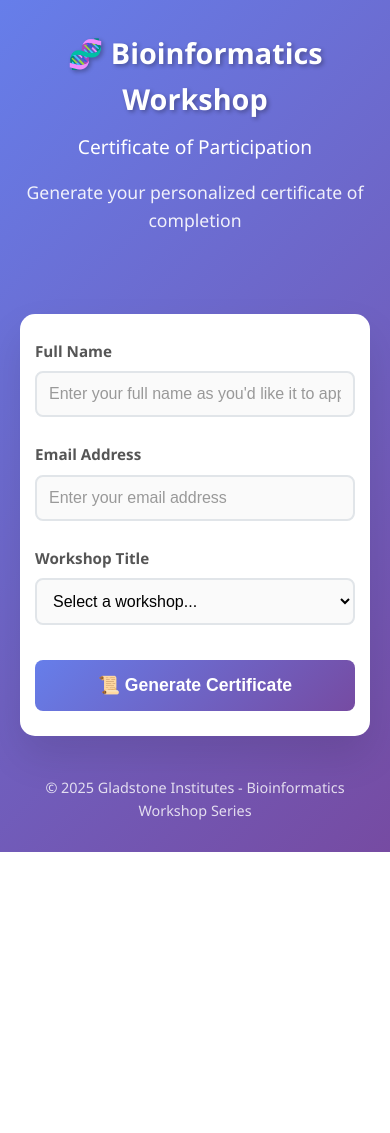
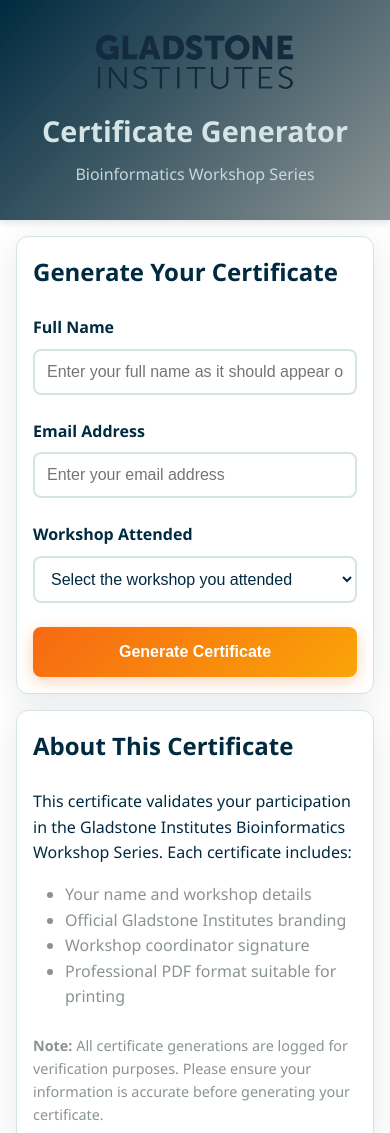
Before and after one commit to gladstone-institutes/bioinformatics-participation, a plain HTML site: page index.html in a window 390 px wide. Shown: the top 1133 px of the page. Before the commit the page ends 852 px from the top, so only its background shows below. Drawn offline with nearby package versions, Linux system fonts and the light colour scheme; no server answers.

Commit message:
style update

```diff
--- a/index.html
+++ b/index.html
@@ -8,65 +8,91 @@
     <script src="https://cdnjs.cloudflare.com/ajax/libs/jspdf/2.5.1/jspdf.umd.min.js"></script>
 </head>
 <body>
+    <!-- Header -->
+    <header class="header">
+        <div class="header-content">
+            <img src="GladstoneLogoBlu.png" alt="Gladstone Institutes" class="logo">
+            <div class="header-text">
+                <h1>Certificate Generator</h1>
+                <p>Bioinformatics Workshop Series</p>
+            </div>
+        </div>
+    </header>
+
+    <!-- Main Content -->
     <div class="container">
-        <header>
-            <h1>🧬 Bioinformatics Workshop</h1>
-            <h2>Certificate of Participation</h2>
-            <p>Generate your personalized certificate of completion</p>
-        </header>
-
-        <main>
-            <form id="certificateForm" class="certificate-form">
+        <!-- Certificate Form -->
+        <div id="certificateForm" class="card">
+            <h2>Generate Your Certificate</h2>
+            <form id="certificateFormElement">
                 <div class="form-group">
                     <label for="participantName">Full Name</label>
-                    <input
-                        type="text"
-                        id="participantName"
-                        name="participantName"
-                        placeholder="Enter your full name as you'd like it to appear"
-                        required
-                    >
+                    <input type="text" id="participantName" name="participantName" required
+                           placeholder="Enter your full name as it should appear on the certificate">
                 </div>
 
                 <div class="form-group">
                     <label for="email">Email Address</label>
-                    <input
-                        type="email"
-                        id="email"
-                        name="email"
-                        placeholder="Enter your email address"
-                        required
-                    >
+                    <input type="email" id="email" name="email" required
+                           placeholder="Enter your email address">
                 </div>
 
                 <div class="form-group">
-                    <label for="workshop">Workshop Title</label>
+                    <label for="workshop">Workshop Attended</label>
                     <select id="workshop" name="workshop" required>
-                        <option value="">Select a workshop...</option>
+                        <option value="">Select the workshop you attended</option>
+                        <!-- Options will be populated by JavaScript -->
                     </select>
                 </div>
 
-                <button type="submit" class="submit-btn">
-                    📜 Generate Certificate
+                <button type="submit" class="btn btn-primary">
+                    Generate Certificate
                 </button>
             </form>
+        </div>
 
-            <div id="loading" class="loading hidden">
+        <!-- Loading State -->
+        <div id="loading" class="card hidden">
+            <div class="loading">
                 <div class="spinner"></div>
-                <p>Generating your certificate...</p>
+                <h3>Generating Your Certificate</h3>
+                <p>Please wait while we create your personalized certificate...</p>
             </div>
+        </div>
 
-            <div id="success" class="success-message hidden">
-                <div class="success-icon">✅</div>
+        <!-- Success State -->
+        <div id="success" class="card hidden">
+            <div class="success">
+                <div class="success-icon">✓</div>
                 <h3>Certificate Generated Successfully!</h3>
-                <p>Your certificate has been downloaded. Check your Downloads folder.</p>
+                <p>Your certificate has been downloaded to your device. You can now print it or save it digitally.</p>
+                <button onclick="location.reload()" class="btn btn-secondary">
+                    Generate Another Certificate
+                </button>
             </div>
-        </main>
+        </div>
 
-        <footer>
-            <p>&copy; 2025 Gladstone Institutes - Bioinformatics Workshop Series</p>
-        </footer>
+        <!-- Information Card -->
+        <div class="card">
+            <h2>About This Certificate</h2>
+            <p>This certificate validates your participation in the Gladstone Institutes Bioinformatics Workshop Series. Each certificate includes:</p>
+            <ul style="margin: 1rem 0; padding-left: 2rem; color: #8A9394;">
+                <li>Your name and workshop details</li>
+                <li>Official Gladstone Institutes branding</li>
+                <li>Workshop coordinator signature</li>
+                <li>Professional PDF format suitable for printing</li>
+            </ul>
+            <p style="color: #8A9394; font-size: 0.9rem; margin-top: 1.5rem;">
+                <strong>Note:</strong> All certificate generations are logged for verification purposes.
+                Please ensure your information is accurate before generating your certificate.
+            </p>
+        </div>
     </div>
+
+    <!-- Footer -->
+    <footer class="footer">
+        <p>&copy; 2024 Gladstone Institutes. All rights reserved.</p>
+    </footer>
 
     <script src="script.js"></script>
 </body>
--- a/script.js
+++ b/script.js
@@ -90,7 +90,7 @@
 
 // Setup form submission handler
 function setupFormHandler() {
-    const form = document.getElementById('certificateForm');
+    const form = document.getElementById('certificateFormElement');
     form.addEventListener('submit', handleFormSubmission);
 }
 
@@ -149,48 +149,49 @@
         const pageWidth = doc.internal.pageSize.getWidth();
         const pageHeight = doc.internal.pageSize.getHeight();
 
-        // Background border
-        doc.setDrawColor(102, 126, 234);
+        // Background border (Primary dark blue)
+        doc.setDrawColor(0, 42, 64); // #002A40
         doc.setLineWidth(3);
         doc.rect(10, 10, pageWidth - 20, pageHeight - 20);
 
-        // Inner border
+        // Inner border (Light blue-gray)
+        doc.setDrawColor(213, 228, 229); // #D5E4E5
         doc.setLineWidth(1);
         doc.rect(15, 15, pageWidth - 30, pageHeight - 30);
 
         // Title
         doc.setFontSize(32);
-        doc.setTextColor(102, 126, 234);
+        doc.setTextColor(0, 42, 64); // #002A40
         doc.setFont(undefined, 'bold');
         doc.text('CERTIFICATE OF PARTICIPATION', pageWidth / 2, 40, { align: 'center' });
 
         // Subtitle
         doc.setFontSize(18);
-        doc.setTextColor(118, 75, 162);
+        doc.setTextColor(247, 105, 18); // #F76912 (Secondary orange)
         doc.setFont(undefined, 'normal');
         doc.text('Gladstone Institutes - Bioinformatics Workshop Series', pageWidth / 2, 55, { align: 'center' });
 
         // Main text
         doc.setFontSize(16);
-        doc.setTextColor(51, 51, 51);
+        doc.setTextColor(138, 147, 148); // #8A9394
         doc.text('This is to certify that', pageWidth / 2, 80, { align: 'center' });
 
         // Participant name
         doc.setFontSize(28);
         doc.setFont(undefined, 'bold');
-        doc.setTextColor(102, 126, 234);
+        doc.setTextColor(0, 212, 230); // #00D4E6 (Secondary cyan)
         doc.text(participantName, pageWidth / 2, 100, { align: 'center' });
 
         // Completion text
         doc.setFontSize(16);
         doc.setFont(undefined, 'normal');
-        doc.setTextColor(51, 51, 51);
+        doc.setTextColor(138, 147, 148); // #8A9394
         doc.text('has successfully participated in the workshop', pageWidth / 2, 120, { align: 'center' });
 
         // Workshop title
         doc.setFontSize(20);
         doc.setFont(undefined, 'bold');
-        doc.setTextColor(118, 75, 162);
+        doc.setTextColor(250, 164, 8); // #FAA408 (Secondary yellow)
 
         // Handle long workshop titles by splitting them
         const maxWidth = pageWidth - 60;
@@ -204,7 +205,7 @@
         // Date and signature area
         doc.setFontSize(12);
         doc.setFont(undefined, 'normal');
-        doc.setTextColor(51, 51, 51);
+        doc.setTextColor(0, 42, 64); // #002A40
 
         // Date (use workshop date if available, otherwise current date)
         const displayDate = workshopDate || new Date().toLocaleDateString('en-US', {
@@ -218,13 +219,23 @@
         doc.text('Zainab Yusuf Sada', pageWidth - 80, pageHeight - 40);
         doc.text('Workshop Coordinator', pageWidth - 80, pageHeight - 30);
 
-        // DNA helix decoration (simple representation)
-        doc.setDrawColor(102, 126, 234);
+        // DNA helix decoration (using accent colors)
+        doc.setDrawColor(204, 41, 163); // #CC29A3 (Secondary magenta)
         doc.setLineWidth(0.5);
         for (let i = 0; i < 20; i++) {
             const x = 25 + i * 2;
             const y1 = 25 + Math.sin(i * 0.5) * 3;
             const y2 = 25 - Math.sin(i * 0.5) * 3;
+            doc.line(x, y1, x + 1, y1);
+            doc.line(x, y2, x + 1, y2);
+        }
+
+        // Additional decorative elements on the right
+        doc.setDrawColor(0, 212, 230); // #00D4E6 (Secondary cyan)
+        for (let i = 0; i < 15; i++) {
+            const x = pageWidth - 45 + i * 1.5;
+            const y1 = pageHeight - 70 + Math.cos(i * 0.7) * 2;
+            const y2 = pageHeight - 70 - Math.cos(i * 0.7) * 2;
             doc.line(x, y1, x + 1, y1);
             doc.line(x, y2, x + 1, y2);
         }
--- a/styles.css
+++ b/styles.css
@@ -8,161 +8,164 @@
 body {
     font-family: 'Segoe UI', Tahoma, Geneva, Verdana, sans-serif;
     line-height: 1.6;
-    color: #333;
-    background: linear-gradient(135deg, #667eea 0%, #764ba2 100%);
+    color: #002A40;
+    background-color: #ffffff;
     min-height: 100vh;
 }
 
+/* Header styles */
+.header {
+    background: linear-gradient(135deg, #002A40 0%, #8A9394 100%);
+    color: white;
+    padding: 2rem 0;
+    text-align: center;
+    box-shadow: 0 4px 6px rgba(0, 42, 64, 0.1);
+}
+
+.header-content {
+    max-width: 1200px;
+    margin: 0 auto;
+    padding: 0 1rem;
+    display: flex;
+    align-items: center;
+    justify-content: center;
+    gap: 2rem;
+}
+
+.logo {
+    height: 80px;
+    width: auto;
+}
+
+.header-text h1 {
+    font-size: 2.5rem;
+    font-weight: 700;
+    margin-bottom: 0.5rem;
+    color: #D5E4E5;
+}
+
+.header-text p {
+    font-size: 1.2rem;
+    color: #D5E4E5;
+    opacity: 0.9;
+}
+
+/* Container styles */
 .container {
     max-width: 800px;
     margin: 0 auto;
-    padding: 20px;
-    min-height: 100vh;
-    display: flex;
-    flex-direction: column;
+    padding: 2rem 1rem;
 }
 
-/* Header styles */
-header {
-    text-align: center;
-    margin-bottom: 40px;
-    color: white;
-    padding: 40px 20px;
+/* Card styles */
+.card {
+    background: white;
+    border-radius: 12px;
+    box-shadow: 0 8px 32px rgba(0, 42, 64, 0.1);
+    padding: 2rem;
+    margin-bottom: 2rem;
+    border: 1px solid #D5E4E5;
 }
 
-header h1 {
-    font-size: 2.5rem;
-    margin-bottom: 10px;
-    text-shadow: 2px 2px 4px rgba(0,0,0,0.3);
-}
-
-header h2 {
+.card h2 {
+    color: #002A40;
+    margin-bottom: 1.5rem;
     font-size: 1.8rem;
-    margin-bottom: 15px;
-    font-weight: 300;
-}
-
-header p {
-    font-size: 1.1rem;
-    opacity: 0.9;
-}
-
-/* Main content */
-main {
-    flex: 1;
-    display: flex;
-    justify-content: center;
-    align-items: center;
-    padding: 20px 0;
+    font-weight: 600;
 }
 
 /* Form styles */
-.certificate-form {
-    background: white;
-    padding: 40px;
-    border-radius: 15px;
-    box-shadow: 0 20px 40px rgba(0,0,0,0.1);
-    width: 100%;
-    max-width: 500px;
-    transform: translateY(0);
-    transition: transform 0.3s ease;
+.form-group {
+    margin-bottom: 1.5rem;
 }
 
-.certificate-form:hover {
-    transform: translateY(-5px);
+.form-group label {
+    display: block;
+    margin-bottom: 0.5rem;
+    font-weight: 600;
+    color: #002A40;
 }
 
-.form-group {
-    margin-bottom: 25px;
+.form-group input,
+.form-group select {
+    width: 100%;
+    padding: 0.75rem;
+    border: 2px solid #D5E4E5;
+    border-radius: 8px;
+    font-size: 1rem;
+    transition: all 0.3s ease;
+    background-color: white;
+    color: #002A40;
 }
 
-label {
-    display: block;
-    margin-bottom: 8px;
-    font-weight: 600;
-    color: #555;
-    font-size: 0.95rem;
+.form-group input:focus,
+.form-group select:focus {
+    outline: none;
+    border-color: #00D4E6;
+    box-shadow: 0 0 0 3px rgba(0, 212, 230, 0.1);
 }
 
-input, select {
-    width: 100%;
-    padding: 15px;
-    border: 2px solid #e1e5e9;
-    border-radius: 8px;
-    font-size: 1rem;
-    transition: border-color 0.3s ease, box-shadow 0.3s ease;
-    background-color: #fafafa;
-}
-
-input:focus, select:focus {
-    outline: none;
-    border-color: #667eea;
-    box-shadow: 0 0 0 3px rgba(102, 126, 234, 0.1);
-    background-color: white;
-}
-
-input::placeholder {
-    color: #999;
+.form-group input:hover,
+.form-group select:hover {
+    border-color: #8A9394;
 }
 
 /* Button styles */
-.submit-btn {
-    width: 100%;
-    padding: 18px;
-    background: linear-gradient(135deg, #667eea 0%, #764ba2 100%);
-    color: white;
+.btn {
+    display: inline-block;
+    padding: 0.75rem 2rem;
     border: none;
     border-radius: 8px;
-    font-size: 1.1rem;
+    font-size: 1rem;
     font-weight: 600;
+    text-decoration: none;
     cursor: pointer;
-    transition: transform 0.2s ease, box-shadow 0.2s ease;
-    margin-top: 10px;
+    transition: all 0.3s ease;
+    text-align: center;
 }
 
-.submit-btn:hover {
-    transform: translateY(-2px);
-    box-shadow: 0 10px 20px rgba(102, 126, 234, 0.3);
+.btn-primary {
+    background: linear-gradient(135deg, #F76912 0%, #FAA408 100%);
+    color: white;
+    box-shadow: 0 4px 15px rgba(247, 105, 18, 0.3);
 }
 
-.submit-btn:active {
+.btn-primary:hover {
+    background: linear-gradient(135deg, #e55a0f 0%, #e8940a 100%);
+    transform: translateY(-2px);
+    box-shadow: 0 6px 20px rgba(247, 105, 18, 0.4);
+}
+
+.btn-primary:active {
     transform: translateY(0);
 }
 
-.reset-btn {
-    background: #28a745;
+.btn-secondary {
+    background: linear-gradient(135deg, #00D4E6 0%, #CC29A3 100%);
     color: white;
-    border: none;
-    padding: 12px 24px;
-    border-radius: 6px;
-    cursor: pointer;
-    font-size: 1rem;
-    transition: background-color 0.3s ease;
+    box-shadow: 0 4px 15px rgba(0, 212, 230, 0.3);
 }
 
-.reset-btn:hover {
-    background: #218838;
+.btn-secondary:hover {
+    background: linear-gradient(135deg, #00bcd4 0%, #b8238f 100%);
+    transform: translateY(-2px);
+    box-shadow: 0 6px 20px rgba(0, 212, 230, 0.4);
 }
 
 /* Loading animation */
 .loading {
     text-align: center;
-    background: white;
-    padding: 40px;
-    border-radius: 15px;
-    box-shadow: 0 20px 40px rgba(0,0,0,0.1);
-    max-width: 300px;
-    width: 100%;
+    padding: 3rem 0;
 }
 
 .spinner {
     width: 50px;
     height: 50px;
-    border: 4px solid #f3f3f3;
-    border-top: 4px solid #667eea;
+    border: 4px solid #D5E4E5;
+    border-top: 4px solid #F76912;
     border-radius: 50%;
     animation: spin 1s linear infinite;
-    margin: 0 auto 20px;
+    margin: 0 auto 1rem;
 }
 
 @keyframes spin {
@@ -170,90 +173,131 @@
     100% { transform: rotate(360deg); }
 }
 
+.loading h3 {
+    color: #002A40;
+    margin-bottom: 0.5rem;
+}
+
+.loading p {
+    color: #8A9394;
+}
+
 /* Success message */
-.success-message {
+.success {
     text-align: center;
-    background: white;
-    padding: 40px;
-    border-radius: 15px;
-    box-shadow: 0 20px 40px rgba(0,0,0,0.1);
-    max-width: 400px;
-    width: 100%;
+    padding: 3rem 0;
 }
 
 .success-icon {
-    font-size: 4rem;
-    margin-bottom: 20px;
+    width: 80px;
+    height: 80px;
+    background: linear-gradient(135deg, #00D4E6 0%, #FAA408 100%);
+    border-radius: 50%;
+    display: flex;
+    align-items: center;
+    justify-content: center;
+    margin: 0 auto 1.5rem;
+    font-size: 2rem;
+    color: white;
 }
 
-.success-message h3 {
-    color: #28a745;
-    margin-bottom: 15px;
+.success h3 {
+    color: #002A40;
+    margin-bottom: 1rem;
     font-size: 1.5rem;
 }
 
-.success-message p {
-    color: #666;
-    margin-bottom: 25px;
-    line-height: 1.5;
+.success p {
+    color: #8A9394;
+    margin-bottom: 1.5rem;
 }
 
 /* Utility classes */
 .hidden {
-    display: none !important;
+    display: none;
 }
 
-/* Footer */
-footer {
+.text-center {
     text-align: center;
-    padding: 20px;
-    color: white;
-    opacity: 0.8;
-    font-size: 0.9rem;
+}
+
+.mt-2 {
+    margin-top: 1rem;
+}
+
+.mb-2 {
+    margin-bottom: 1rem;
 }
 
 /* Responsive design */
 @media (max-width: 768px) {
-    .container {
-        padding: 10px;
+    .header-content {
+        flex-direction: column;
+        gap: 1rem;
     }
 
-    header {
-        padding: 20px 10px;
+    .logo {
+        height: 60px;
     }
 
-    header h1 {
+    .header-text h1 {
         font-size: 2rem;
     }
 
-    header h2 {
-        font-size: 1.4rem;
+    .header-text p {
+        font-size: 1rem;
     }
 
-    .certificate-form {
-        padding: 30px 20px;
-        margin: 0 10px;
+    .container {
+        padding: 1rem;
     }
 
-    input, select {
-        padding: 12px;
+    .card {
+        padding: 1.5rem;
+        margin-bottom: 1rem;
     }
 
-    .submit-btn {
-        padding: 15px;
+    .card h2 {
+        font-size: 1.5rem;
     }
 }
 
 @media (max-width: 480px) {
-    header h1 {
+    .header-text h1 {
         font-size: 1.8rem;
     }
 
-    header h2 {
-        font-size: 1.2rem;
+    .card {
+        padding: 1rem;
     }
 
-    .certificate-form {
-        padding: 25px 15px;
+    .btn {
+        width: 100%;
+        padding: 1rem;
     }
 }
+
+/* Footer */
+.footer {
+    background-color: #002A40;
+    color: #D5E4E5;
+    text-align: center;
+    padding: 2rem 0;
+    margin-top: 3rem;
+}
+
+.footer p {
+    margin: 0;
+    opacity: 0.8;
+}
+
+/* Additional accent colors for highlights */
+.accent-orange { color: #F76912; }
+.accent-yellow { color: #FAA408; }
+.accent-cyan { color: #00D4E6; }
+.accent-magenta { color: #CC29A3; }
+
+.bg-accent-orange { background-color: #F76912; }
+.bg-accent-yellow { background-color: #FAA408; }
+.bg-accent-cyan { background-color: #00D4E6; }
+.bg-accent-magenta { background-color: #CC29A3; }
```
Also changed, not shown: GladstoneLogoBlu.png (added).
